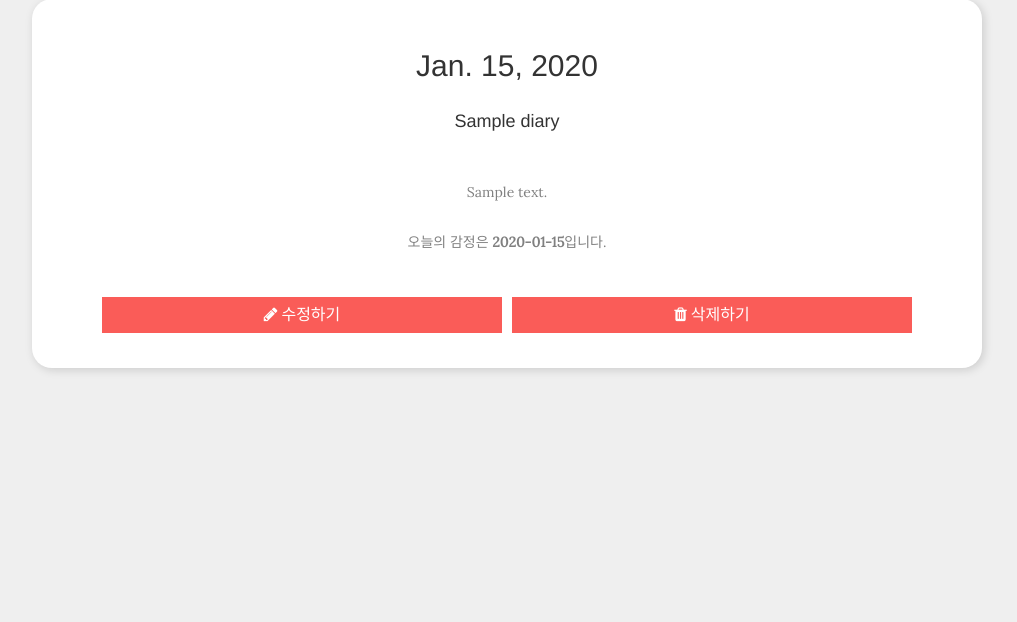
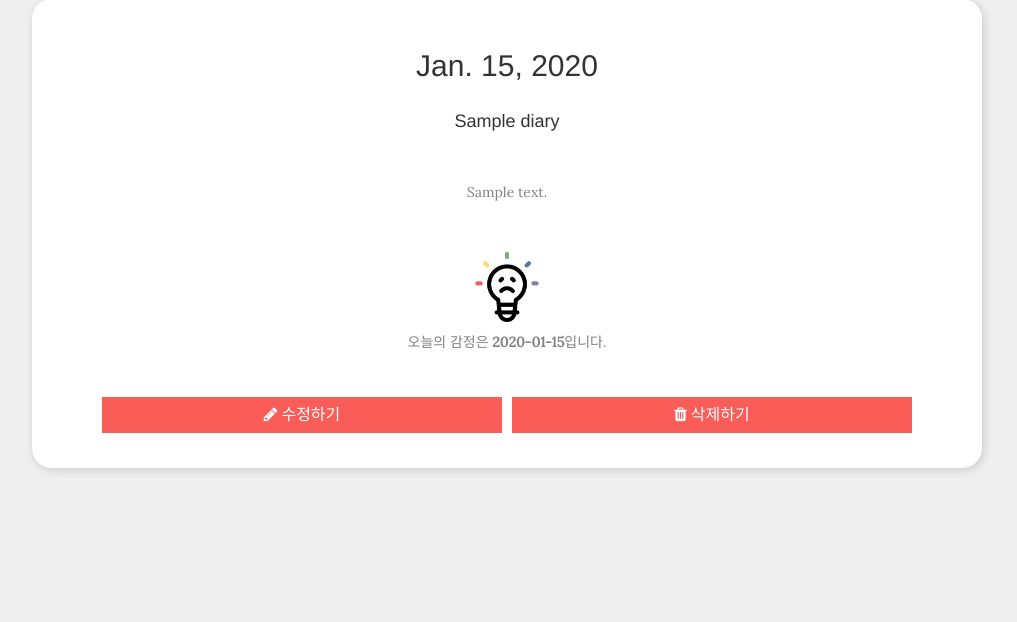
Before and after one commit to sasha1107/SmartBulb, a Django app: page /diary/1/ in a window 1280 px wide. Shown: the part 101-723 px from the top of the page, without its empty margins (133-1150 px from the left). Run offline with Django 3.2, Linux system fonts and the light colour scheme; a user stored in the database is signed in; tables that the repository leaves empty hold one stand-in row (values such as "Sample post"); some libraries are stand-ins or nearby versions; some web fonts are replaced.

Commit message:
Modify diary.html
- 일기 감정 분석 결과에 이미지 삽입

```diff
--- a/SmartBulb/diary/templates/diary.html
+++ b/SmartBulb/diary/templates/diary.html
@@ -122,7 +122,10 @@
 				<h4><br>{{diary.title}}</h4>
 			</header>
             <div class="col-md-12">
-                <p>{{diary.text}}</p></br>
+                <p>{{diary.text}}</p></br></br>
+            </div>
+            <div class="col-md-12">
+              <img src="{% static '/img/lightbulb_sad.png' %}" width=70px height=70px style="margin-bottom:10px;">
             </div>
             <div class="col-md-12">
                 <p>오늘의 감정은 <strong>{{diary.sentiment}}</strong>입니다.</p></br><a href="{% url 'signup' %}"></a></p>
```
Also changed, not shown: SmartBulb/static/img/lightbulb_sad.png (added).
